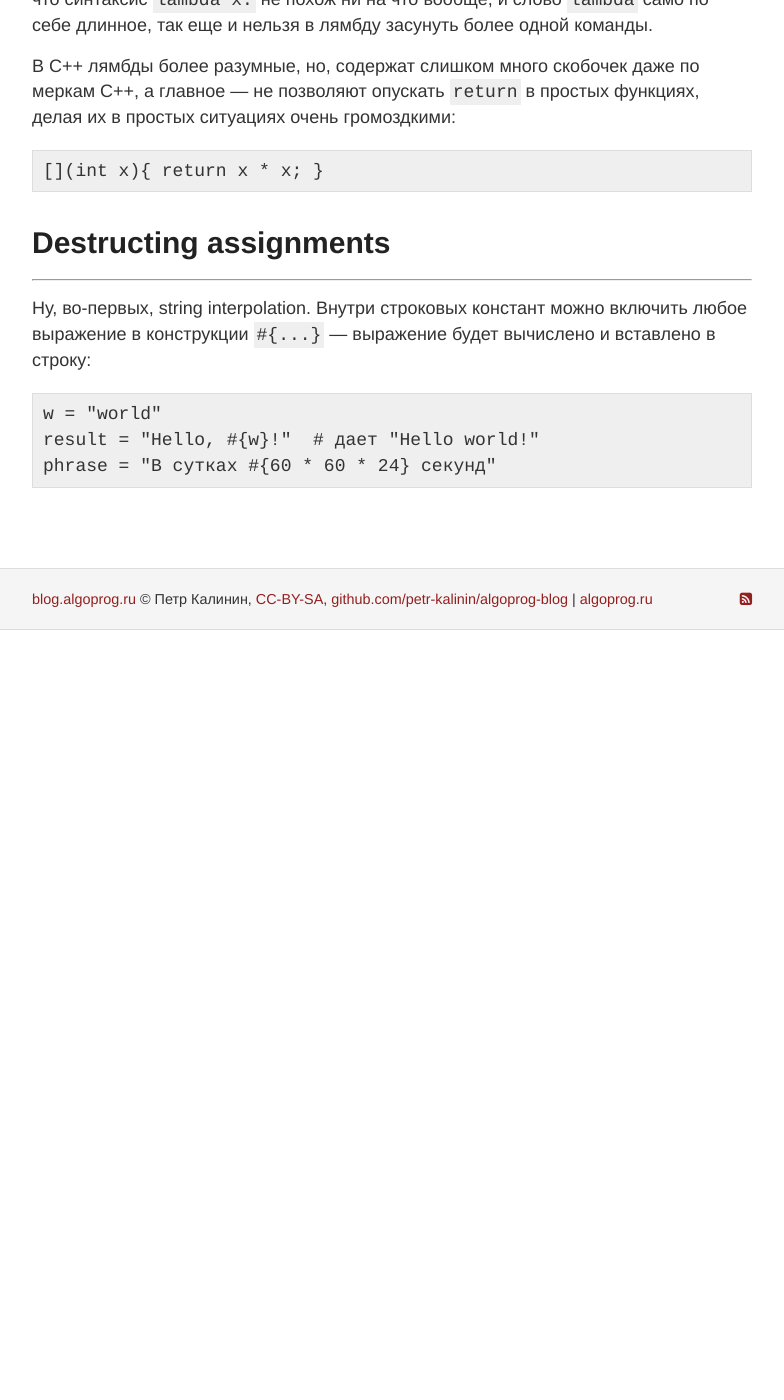
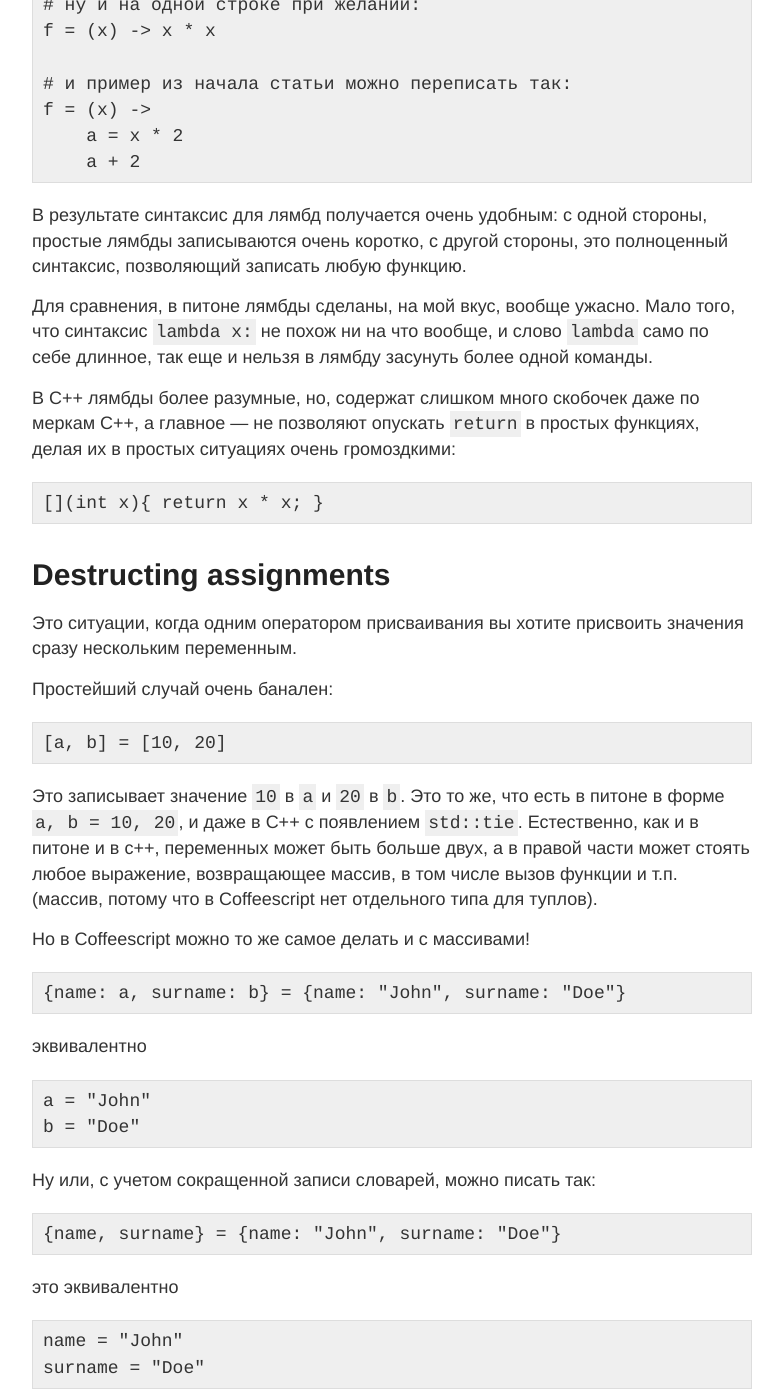
Before and after one commit to petr-kalinin/algoprog-blog, a Jekyll site: the page built from _posts/2018-09-06-coffeescript.md, in a window 1280 px wide and 1400 px high, scrolled down 5442 px. Shown: the whole window, without its empty margins (248-1032 px from the left). Built offline with Jekyll 4.4.1, drawn with Linux system fonts in a browser that asks for light colours; before the commit the page ends 6072 px from its top, so only the background shows below that; some of the changed text lies outside the part shown.

Commit message:
Update 2018-09-06-coffeescript.md

```diff
--- a/_posts/2018-09-06-coffeescript.md
+++ b/_posts/2018-09-06-coffeescript.md
@@ -125,6 +125,20 @@ title: Coffeescript — мой любимый язык программиров
            country: "Россия"
            city: "Тмутаракань"
 
+Наконец, еще прекрасная вещь в контексте словарей — это если у вас значение
+ключа уже сохранено в переменной, имя которой совпадает с именем ключа,
+то можно писать так:
+
+    name = "John"
+    surname = "Doe"
+    user = {name, surname}
+    # эквивалентно user = {name: name, surname: surname}
+
+На первый взгляд кажется странно, но на самом деле очень удобно,
+если вы сначала как-то сложно вычисляете поля объекта, а потом просто
+собираете все воедино. И очень полезно в destructing assignments,
+про которые я пишу ниже.
+
 ## Everything is an expression
 
 Практически любой выражение на Coffeescript имеет некоторое возвращаемое значение.
@@ -215,6 +229,53 @@ title: Coffeescript — мой любимый язык программиров
 
 # Destructing assignments
 
+Это ситуации, когда одним оператором присваивания вы хотите присвоить значения
+сразу нескольким переменным.
+
+Простейший случай очень банален:
+
+    [a, b] = [10, 20]
+
+Это записывает значение `10` в `a` и `20` в `b`.
+Это то же, что есть в питоне в форме `a, b = 10, 20`,
+и даже в C++ с появлением `std::tie`.
+Естественно, как и в питоне и в c++, переменных
+может быть больше двух, а в правой части
+может стоять любое выражение, возвращающее массив,
+в том числе вызов функции и т.п.
+(массив, потому что в Coffeescript нет отдельного типа для туплов).
+
+Но в Coffeescript можно то же самое делать и с массивами!
+
+    {name: a, surname: b} = {name: "John", surname: "Doe"}
+
+эквивалентно
+
+    a = "John"
+    b = "Doe"
+
+Ну или, с учетом сокращенной записи словарей, можно писать так:
+
+    {name, surname} = {name: "John", surname: "Doe"}
+
+это эквивалентно
+
+    name = "John"
+    surname = "Doe"
+
+И это все работает на любом уровне вложенности, например, можно так:
+
+    {address: {country}} =
+        name: "Василий"
+        surname: "Пупкин"
+        address:
+           country: "Россия"
+           city: "Тмутаракань"
+
+эквивалентно
+
+    country = "Россия"
+
 ----------
 
 Ну, во-первых, string interpolation. Внутри строковых констант можно включить
```
